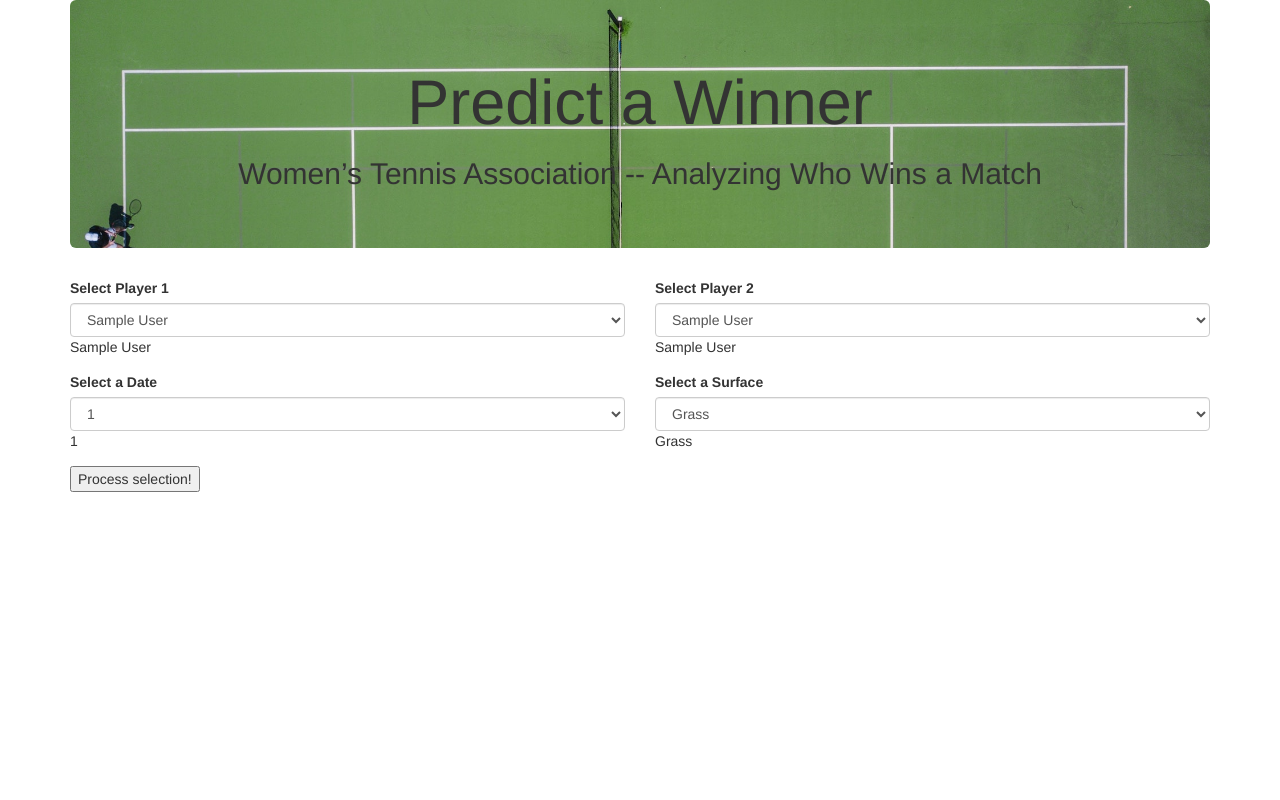
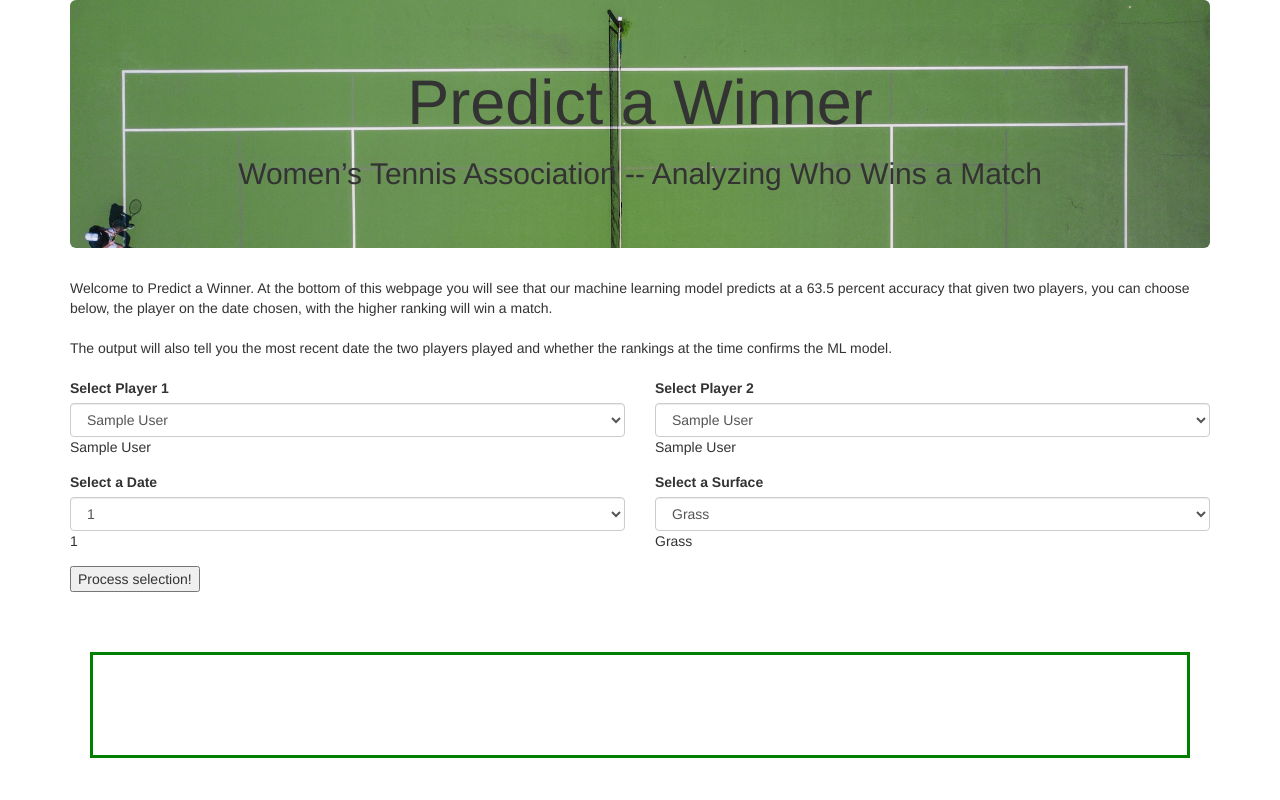
Before and after one commit to Pandas-Friend/WTA-Predictions, a Flask app: page / in a window 1280 px wide. Run offline with Flask 2, Linux system fonts and the light colour scheme; tables that the repository leaves empty hold one stand-in row (values such as "Sample post"); some libraries are stand-ins or nearby versions.

Commit message:
flask app completed.  index still needs ML model graphs added

```diff
--- a/flask_web_app/app.py
+++ b/flask_web_app/app.py
@@ -1,4 +1,4 @@
-from flask import Flask, request, render_template, jsonify
+from flask import Flask, json, request, render_template, jsonify
 from flask_sqlalchemy import SQLAlchemy
 from flask_migrate import Migrate
 
@@ -19,8 +19,24 @@
         players.ranking_dates.isnot(None)).order_by(players.ranking_dates)
     return dates
 
-def get_player(player, dates):
-    return players.query.with_entities(players.ranking).where(players.full_name==player).where(players.ranking_dates==dates)
+def get_player_rank(player, dates):
+    results = players.query.filter(players.full_name==player, players.ranking_dates==dates).first()
+    return results.ranking
+
+def get_match(player_a, player_b):
+    #match_played = matches.query.filter((matches.winner_name==player_a & matches.loser_name==player_b) | (matches.winner_name==player_b & matches.loser_name==player_a)).first()
+    a_won = matches.query.filter(matches.winner_name==player_a, matches.loser_name==player_b).first()
+    b_won = matches.query.filter(matches.winner_name==player_b, matches.loser_name==player_a).first()
+    if (a_won is not None):
+        text_output =  "{} ranked {} won over {} ranked {} on a {} surface on {}".format(a_won.winner_name,a_won.winner_rank,a_won.loser_name,a_won.loser_rank,a_won.surface, a_won.tourney_date)
+        return text_output
+    elif (b_won is not None):
+        text_output = "{} ranked {} won over {} ranked {} on a {} surface on {}".format(b_won.winner_name,b_won.winner_rank,b_won.loser_name,b_won.loser_rank,b_won.surface, b_won.tourney_date)
+        return text_output
+    else:
+        return "These players haven't played each other"
+
+
 
 class players(db.Model):
     __tablename__ = 'player_ranking'
@@ -76,8 +92,18 @@
     selected_player_b = request.args.get('selected_player_b', type=str)
     selected_surface = request.args.get('selected_surface', type=str)
     selected_date = request.args.get('selected_date', type=str)
-    player1 = get_player(selected_player_a, selected_date)
-    return jsonify(random_text="You selected {} and {} for date of {} on a {} surface {}".format(selected_player_a, selected_player_b, selected_date, selected_surface, player1))
+    player_a_rank = get_player_rank(selected_player_a, selected_date)
+    player_b_rank= get_player_rank(selected_player_b, selected_date)
+    if (player_a_rank < player_b_rank):
+        winner = selected_player_a
+        loser = selected_player_b
+    else:
+        winner = selected_player_b
+        loser = selected_player_a
+
+    recent_winner = get_match(selected_player_a, selected_player_b)
+
+    return jsonify(random_text="On the WTA tour on {} {} was ranked {} and {} was ranked {}.  If they played on that day {} would win over {} based on the machine learning model predicition of 63 percent.  {}.".format(selected_date, selected_player_a, player_a_rank, selected_player_b, player_b_rank, winner, loser, recent_winner))
 
 @app.route("/")
 def index():
--- a/flask_web_app/static/css/style.css
+++ b/flask_web_app/static/css/style.css
@@ -2,3 +2,9 @@
   background-image: url(../images/court.jpg);
   background-size: cover;
   height: 100%;}
+
+.boxed {
+  border: 3px solid green;
+  padding: 50px;
+  margin: 20px;
+}
--- a/flask_web_app/templates/index.html
+++ b/flask_web_app/templates/index.html
@@ -17,7 +17,14 @@
                 Analyzing Who Wins a Match
                 </h2>
           </div>
+          <div>
 
+            Welcome to Predict a Winner. At the bottom of this webpage you will see that our machine learning model predicts at a 63.5 percent accuracy
+            that given two players, you can choose below, the player on the date chosen, with the higher ranking will win a match.
+            <br><br>
+            The output will also tell you the most recent date the two players played and whether the rankings at the time confirms the ML model.
+            <br><br>
+          </div>
           <div class="row">
             <div class="form-group col-xs-6">
               <label for="player_a">Select Player 1</label>
@@ -57,9 +64,8 @@
           <div>
             <button type="button" id="process_input">Process selection!</button>
           </div><br><br>
-          <div id="processed_results">
-
-          </div>
+            <div id="processed_results" class="boxed">
+            </div>
         </div>
         <script src="https://code.jquery.com/jquery-1.12.4.js" type="text/javascript"></script>
         <script src="https://cdnjs.cloudflare.com/ajax/libs/select2/4.0.3/js/select2.min.js"></script>
```
